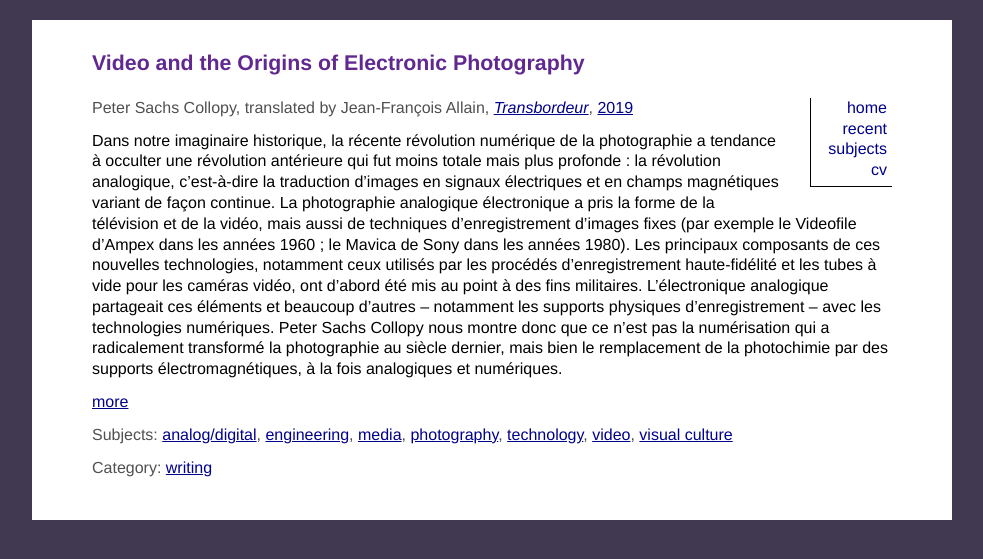
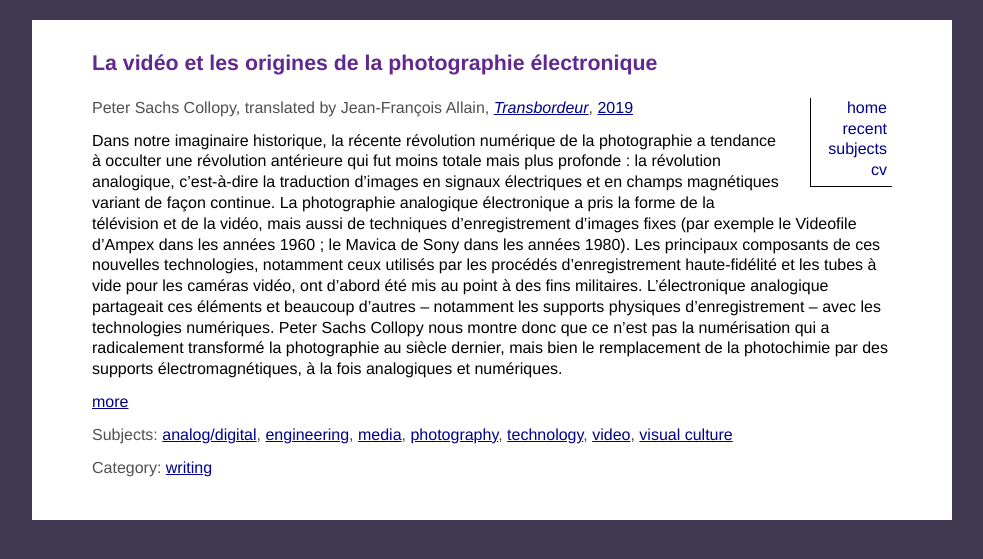
Before and after one commit to collopy/collopy.github.io, a Jekyll site: the page built from writing/_posts/2019-01-01-electronic-photography.md, in a window 1280 px wide. Shown: the top 559 px of the page, without its empty margins (148-1131 px from the left). Built offline with Jekyll 4.4.1, drawn with Linux system fonts in a browser that asks for light colours.

Commit message:
Changed title to French

```diff
--- a/writing/_posts/2019-01-01-electronic-photography.md
+++ b/writing/_posts/2019-01-01-electronic-photography.md
@@ -1,6 +1,6 @@
 ---
 layout: post
-title: "Video and the Origins of Electronic Photography"
+title: "La vidéo et les origines de la photographie électronique"
 publication: "Transbordeur"
 link: https://transbordeur.ch/fr/2019/video-photographie-electronique/
 publication-link: "https://transbordeur.ch/fr/2019/"
```
Also changed, not shown: 1 other file.
